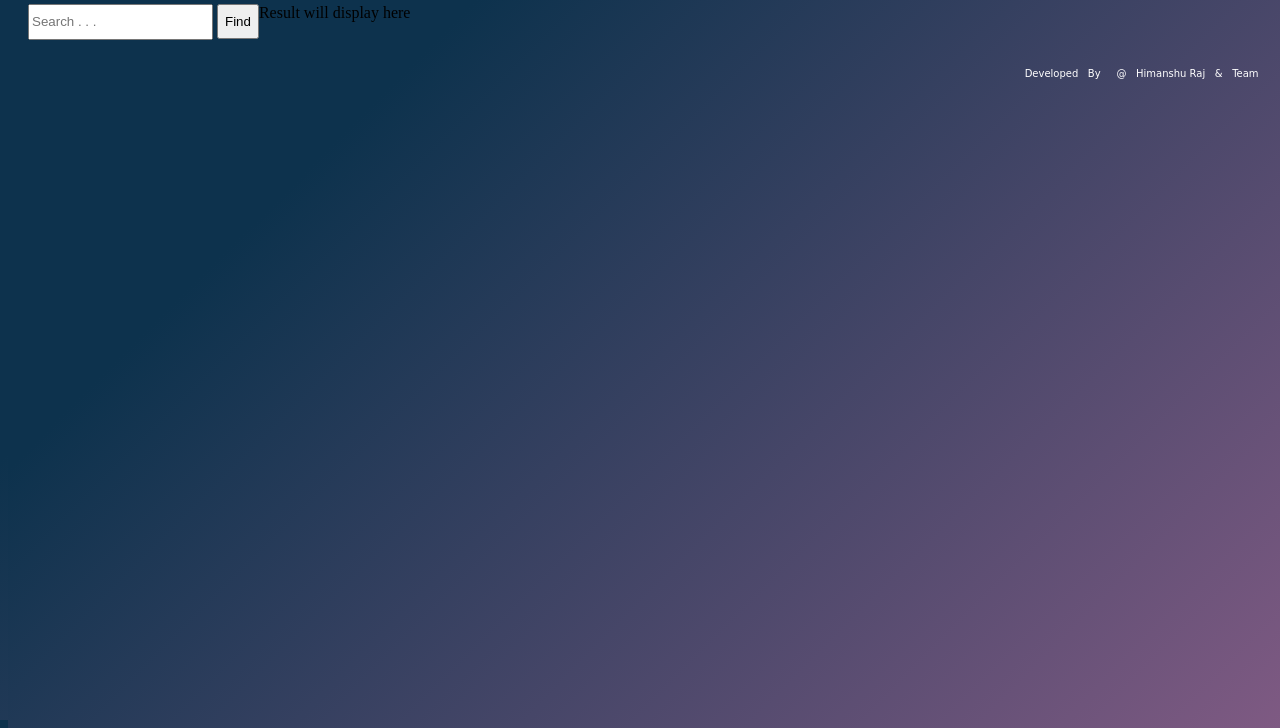
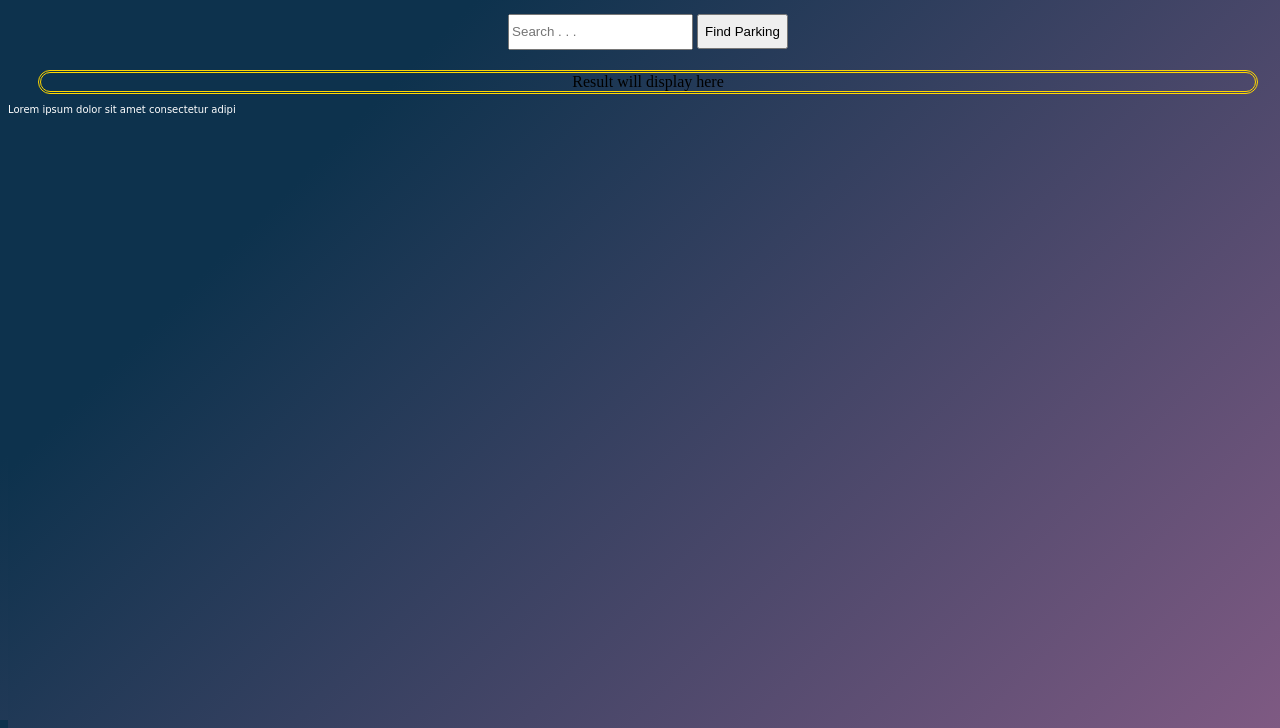
Before and after one commit to himanshuRaj-IN/FindParking.github.io, a plain HTML site: page index.html in a window 1280 px wide. Shown: the part 80-808 px from the top of the page. Drawn offline with Linux system fonts and the light colour scheme; a web font is replaced by a local one.

Commit message:
stable til

```diff
--- a/index.css
+++ b/index.css
@@ -5,8 +5,7 @@ html,body{
     background-image: linear-gradient(315deg, #7f5a83 0%, #0d324d 74%);
 }
 #headerBox{
-    border-right: double;
-    border-color: #f6f3f7 ;
+
     text-align: center;
     position: relative;
     padding: 10px 10px 0px 0px;
@@ -15,20 +14,31 @@ html,body{
     /* height: 50px; */
     font-family: 'ZCOOL QingKe HuangYou', cursive;
     color: rgb(255, 255, 255);
+
 }
 #content{
-    display: block;
-    display: inline-block;
-    padding: 20px 20px 20px 20px;
+    text-align: center;
+    position: relative;
+    margin: 10px;
+
 }
 
 #search{
     align-items: center;
-    float: left;
+    padding: 20px 20px 20px 20px;
+}
+#resultbox{
+    margin-right: 20px;
+    margin-left: 20px;
+    border-style: double;
+    border-color: #FFD700;
+    border-radius: 20px;
+
+
 }
 #searchResult{
     align-items: center;
-    float: left;
+
 }
 footer{
     position: relative;
@@ -50,6 +60,7 @@ footer{
     height: 20%;
     text-align: center;
 
+
 }
 #div2{
     animation-duration: 1.5s;
@@ -58,6 +69,7 @@ footer{
     color: aliceblue;
     height: 20%;
     text-align: center;
+
 }
 #div3{
     animation-duration: 2s;
--- a/index.html
+++ b/index.html
@@ -27,13 +27,14 @@
                   <option value="Opera">
                   <option value="Safari">
                 </datalist>
-                <button type="button" class="btn-grad" id="findparkingbtn" onclick="test()" style="height: 35px;">Find</button>
+                <button type="button" class="btn-grad" id="findparkingbtn" onclick="test()" style="height: 35px;">Find Parking</button>
         </div>
+        <div id="resultbox" >
         <div id="searchResult">Result will display here </div>
+        </div>
     </div>
     <footer>
-        <p style="margin: 0; padding:4px; float: right;">Developed &nbsp; By &nbsp; &nbsp; @ &nbsp; Himanshu Raj &nbsp;
-            & &nbsp; Team &nbsp; &nbsp; &nbsp; &nbsp;</p>
+        Lorem ipsum dolor sit amet consectetur adipi
     </footer>
     <script src="index.js"></script>
 </body>
```
